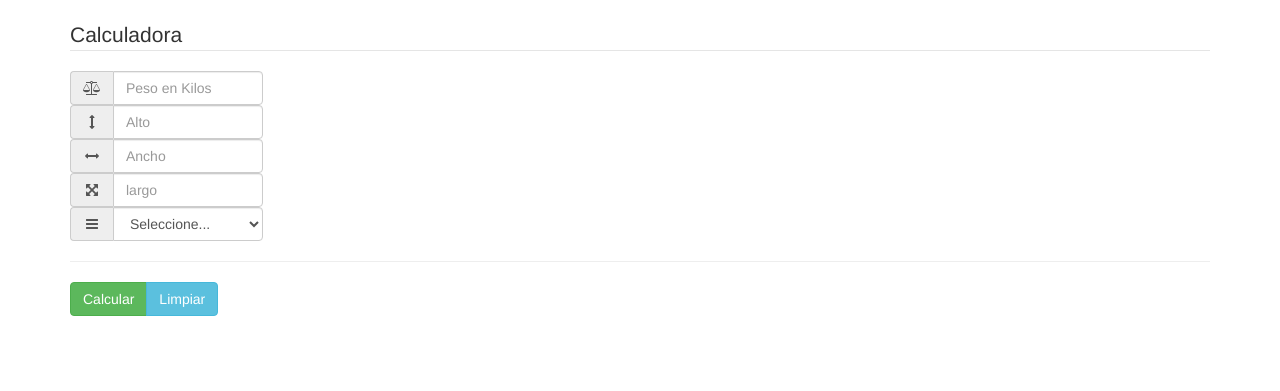
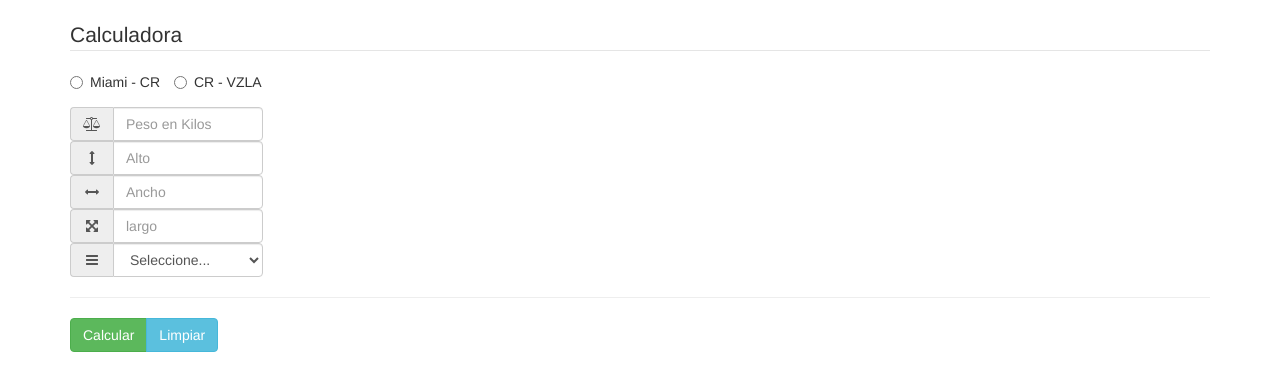
Before and after one commit to wedwin53/calculator, a PHP site: page / in a window 1280 px wide. Shown: the part 52-443 px from the top of the page. Run offline with PHP 8.4, Linux system fonts and the light colour scheme; some libraries are stand-ins or nearby versions.

Commit message:
V 1.4 agregar option button

```diff
--- a/index.php
+++ b/index.php
@@ -29,6 +29,10 @@
 	<fieldset>
 		<legend>Calculadora</legend>
 	<div class="form-group">
+		<div class="form-group">
+			<label class="radio-inline"><input type="radio" name="optradio">Miami - CR</label>
+			<label class="radio-inline"><input type="radio" name="optradio">CR - VZLA</label>
+		</div>
 		<div class="input-group margin-bottom-sm">
 		  <span class="input-group-addon"><i class="fa fa-balance-scale fa-fw"></i></span>
 		  <input class="form-control" type="text" placeholder="Peso en Kilos" name="peso" id="peso" required>
```
